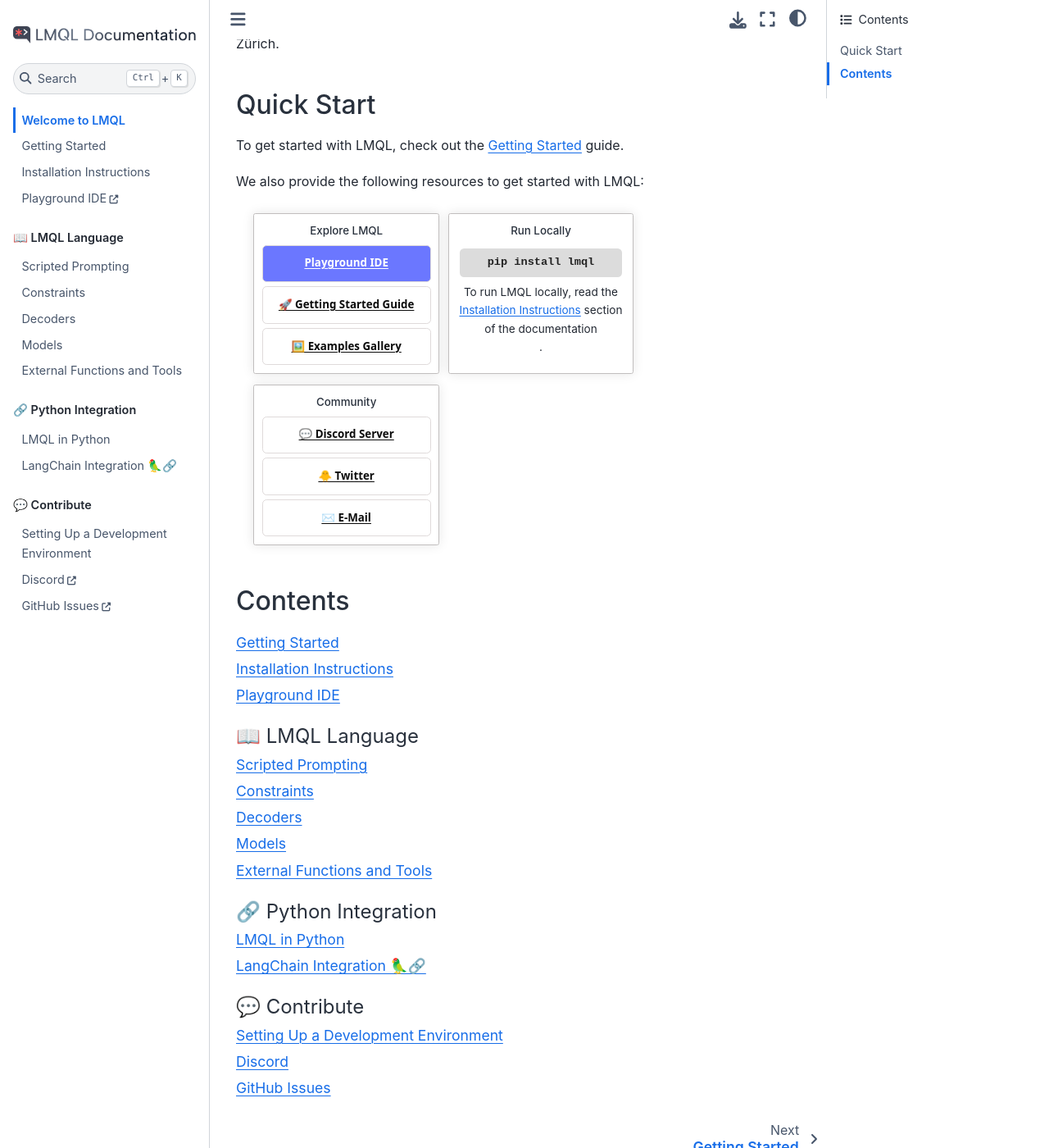
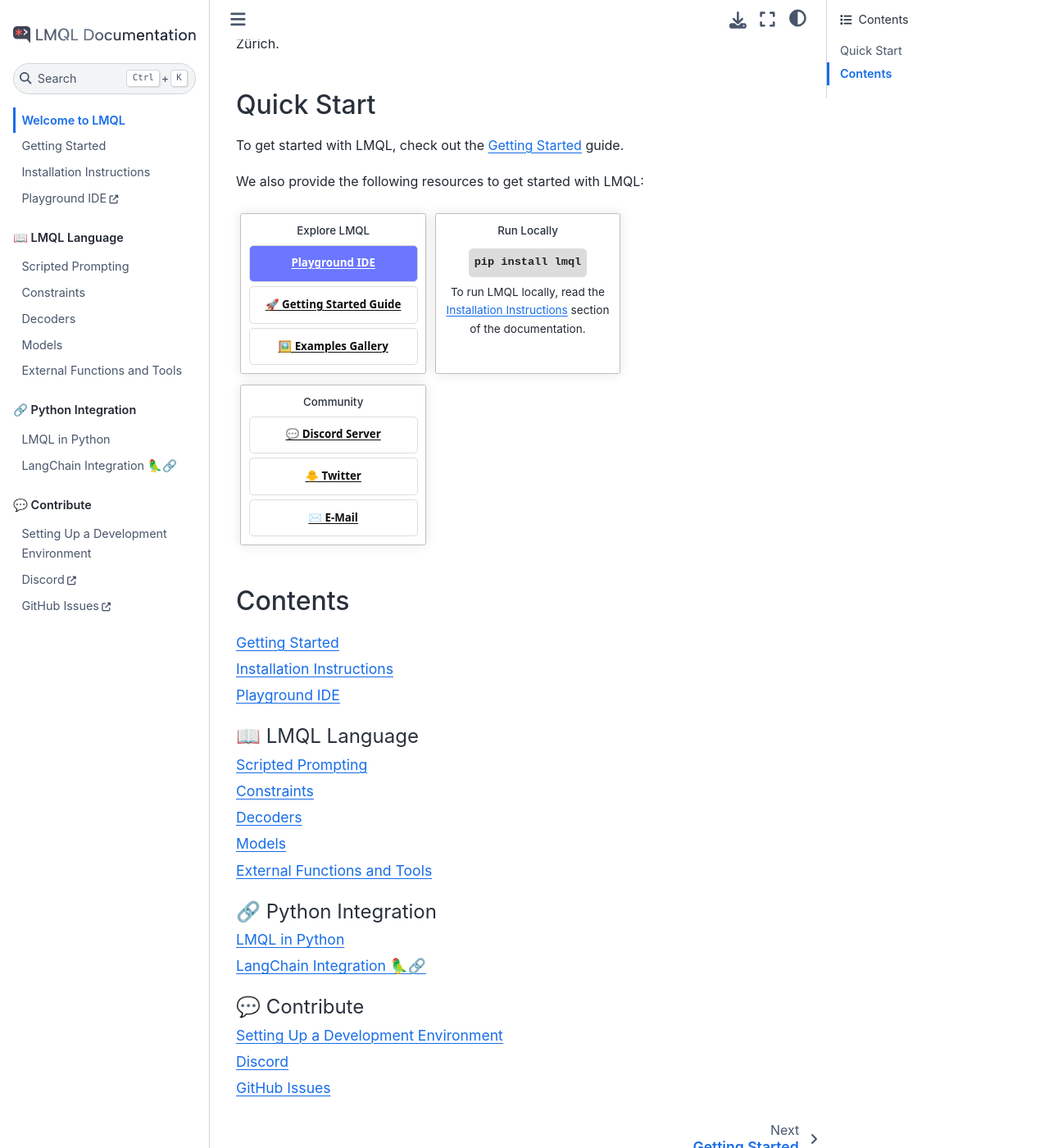
Before and after one commit to ilovechallenge/Python_LLM_AI, a Sphinx documentation site: the page built from docs/source/index.rst, in a window 1280 px wide and 1400 px high, scrolled down 272 px. Shown: the whole window at 82% size. Built offline with Sphinx 7.4.7 and the Sphinx Book theme 1.1.4, drawn with Linux system fonts in a browser that asks for light colours; pages that are not in the unit, such as notebooks, are missing from menus.

Commit message:
tweak layouting of getting started in docs

```diff
--- a/docs/source/_static/css/lmql-docs.css
+++ b/docs/source/_static/css/lmql-docs.css
@@ -42,7 +42,6 @@
 .getting-started-options {
     margin: 0 0;
     max-width: 800px;
-    padding: 0 1rem;
 }
 
 .getting-started:hover {
@@ -63,6 +62,12 @@
     flex-direction: row;
     flex-direction: column;
     box-shadow: 0pt 0pt 10pt 0pt rgba(0, 0, 0, 0.1);
+}
+
+@media (max-width: 540pt) {
+    .getting-started {
+        width: 100%;
+    }
 }
 
 @media screen and (max-width: 769px), print {
@@ -97,7 +102,8 @@
 
 .getting-started .cmd {
     padding: 5pt;
-    margin: 5pt;
+    margin: 5pt auto;
+    max-width: 280pt;
     border-radius: 4pt;
     background-color: #dcdcdc;
     color: rgb(35, 35, 35);
--- a/docs/source/index.rst
+++ b/docs/source/index.rst
@@ -15,6 +15,7 @@
 
 
 We also provide the following resources to get started with LMQL:
+
 
 .. raw:: html
 
@@ -38,7 +39,7 @@
           <div class="cmd">
               pip install lmql
           </div>
-          To run LMQL locally, read the <span><a href="quickstart.html">Installation Instructions</a> section of the documentation</span>.
+          To run LMQL locally, read the <span><a href="quickstart.html">Installation Instructions</a> section of the documentation.</span>
         </div>
         <div class="column getting-started">
           <h2>Community</h2>
```
